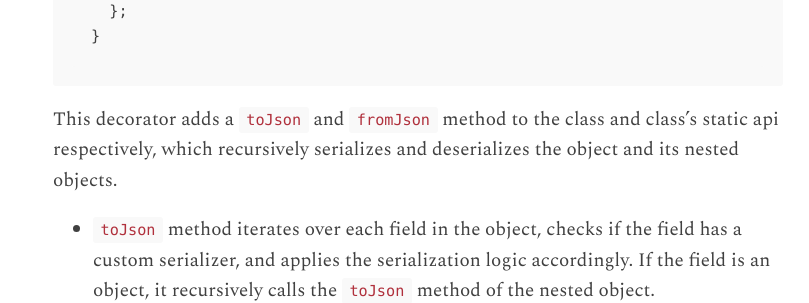
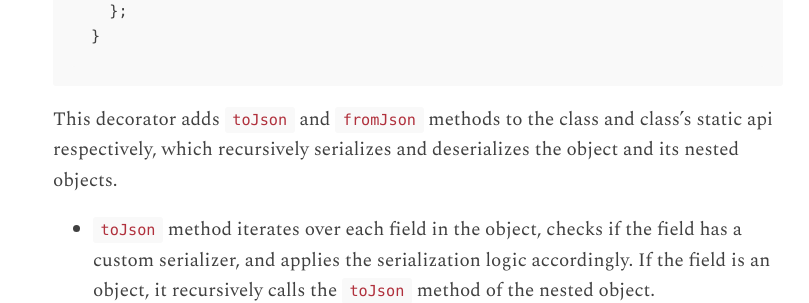
Before and after one commit to tuanchauict/iamtuna.org, a Jekyll site: the page built from docs/_posts/2024/2024-12-14-jsonize-with-custom-field-name.md, in a window 1280 px wide and 900 px high, scrolled down 8884 px. Shown: the part 155-458 px from the top of the window, without its empty margins (222-1031 px from the left). Built offline with Jekyll 4.4.1, drawn with Linux system fonts in a browser that asks for light colours; some of the changed text lies outside the part shown.

Commit message:
Minor improvement

````diff
--- a/docs/_posts/2024/2024-12-14-jsonize-with-custom-field-name.md
+++ b/docs/_posts/2024/2024-12-14-jsonize-with-custom-field-name.md
@@ -34,7 +34,7 @@
 When designing a solution for MonoSketch, I identified three primary requirements that the system needed to fulfill:
 
 1. Custom Field Names
-2. Custom Serialization and Deserialization of Values**
+2. Custom Serialization and Deserialization of Values
 3. Support for Nested Objects
 
 
@@ -59,7 +59,7 @@
 }
 ```
 
-A simple solution is we will write a method like this:
+A simple solution is we will add 2 methods like these:
 ```typescript
 class TextShapeExtra {
   textHorizontalAlign: number = 0;
@@ -292,7 +292,7 @@
 }
 ```
 
-This decorator adds a `toJson` and `fromJson` method to the class and class's static api respectively, which recursively serializes and deserializes the object and its nested objects.
+This decorator adds `toJson` and `fromJson` methods to the class and class's static api respectively, which recursively serializes and deserializes the object and its nested objects.
 
 - `toJson` method iterates over each field in the object, checks if the field has a custom serializer, and applies the serialization logic accordingly. If the field is an object, it recursively calls the `toJson` method of the nested object.
 - `fromJson` method does the reverse, iterating over each field in the JSON data, checking if the field has a custom deserializer, and applying the deserialization logic accordingly. If the field is an object, it recursively calls the `fromJson` method of the nested object.
````
Also changed, not shown: other parts of docs/_posts/2024/2024-12-14-jsonize-with-custom-field-name.md (+1 -1 lines).
